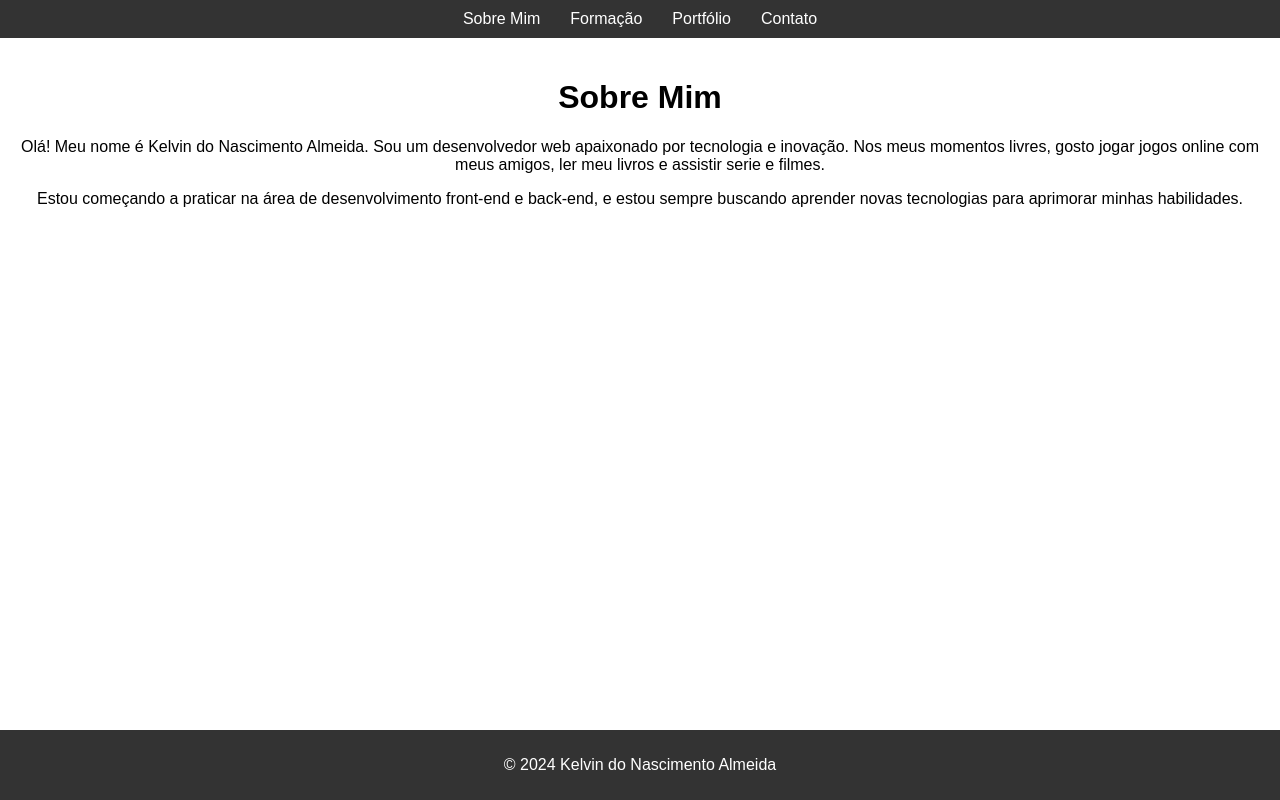
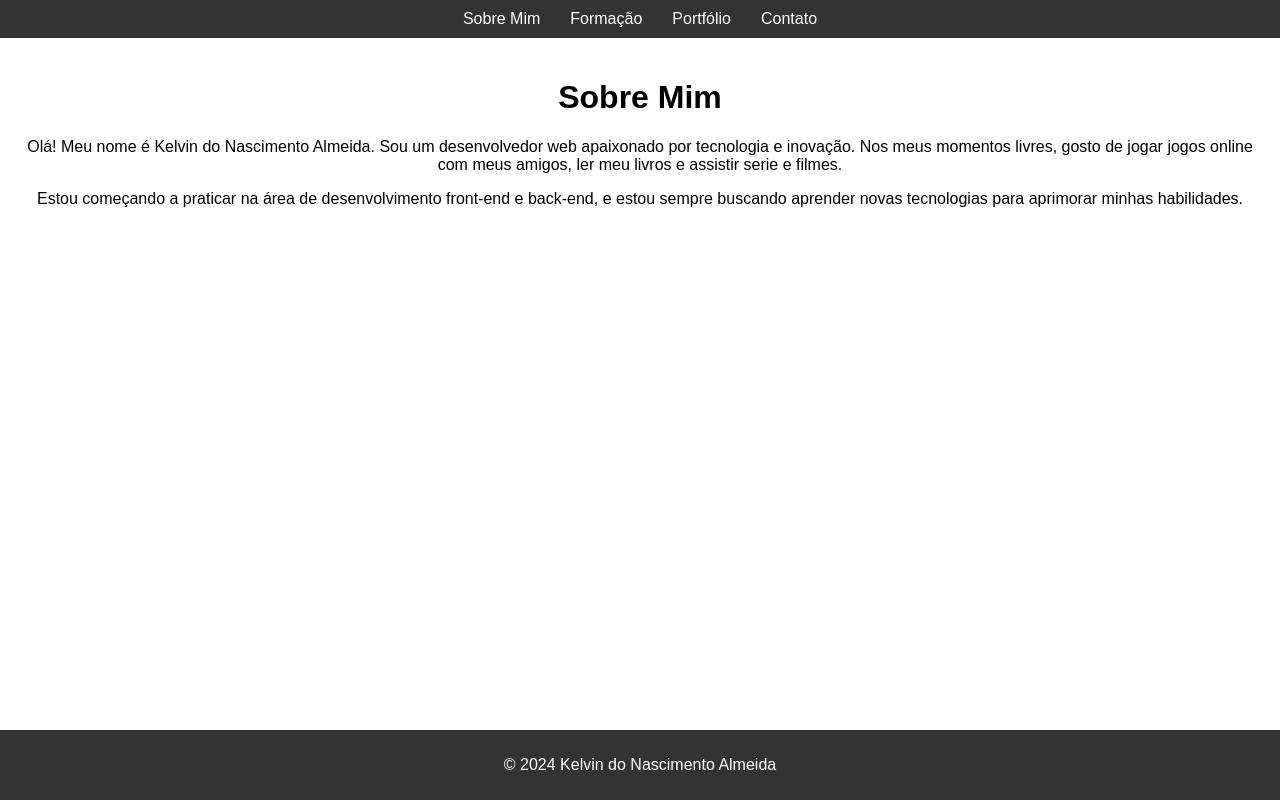
Before and after one commit to KdnaSurgat/KelvinTrabalho, a plain HTML site: page index.html in a window 1280 px wide. Drawn offline with Linux system fonts and the light colour scheme.

Commit message:
Update index.html

```diff
--- a/index.html
+++ b/index.html
@@ -19,7 +19,7 @@
     </header>
     <main>
         <h1>Sobre Mim</h1>
-        <p>Olá! Meu nome é Kelvin do Nascimento Almeida. Sou um desenvolvedor web apaixonado por tecnologia e inovação. Nos meus momentos livres, gosto jogar jogos online com meus amigos, ler meu livros e assistir serie e filmes.</p>
+        <p>Olá! Meu nome é Kelvin do Nascimento Almeida. Sou um desenvolvedor web apaixonado por tecnologia e inovação. Nos meus momentos livres, gosto de jogar jogos online com meus amigos, ler meu livros e assistir serie e filmes.</p>
         <p>Estou começando a praticar na área de desenvolvimento front-end e back-end, e estou sempre buscando aprender novas tecnologias para aprimorar minhas habilidades.</p>
     </main>
     <footer>
```
